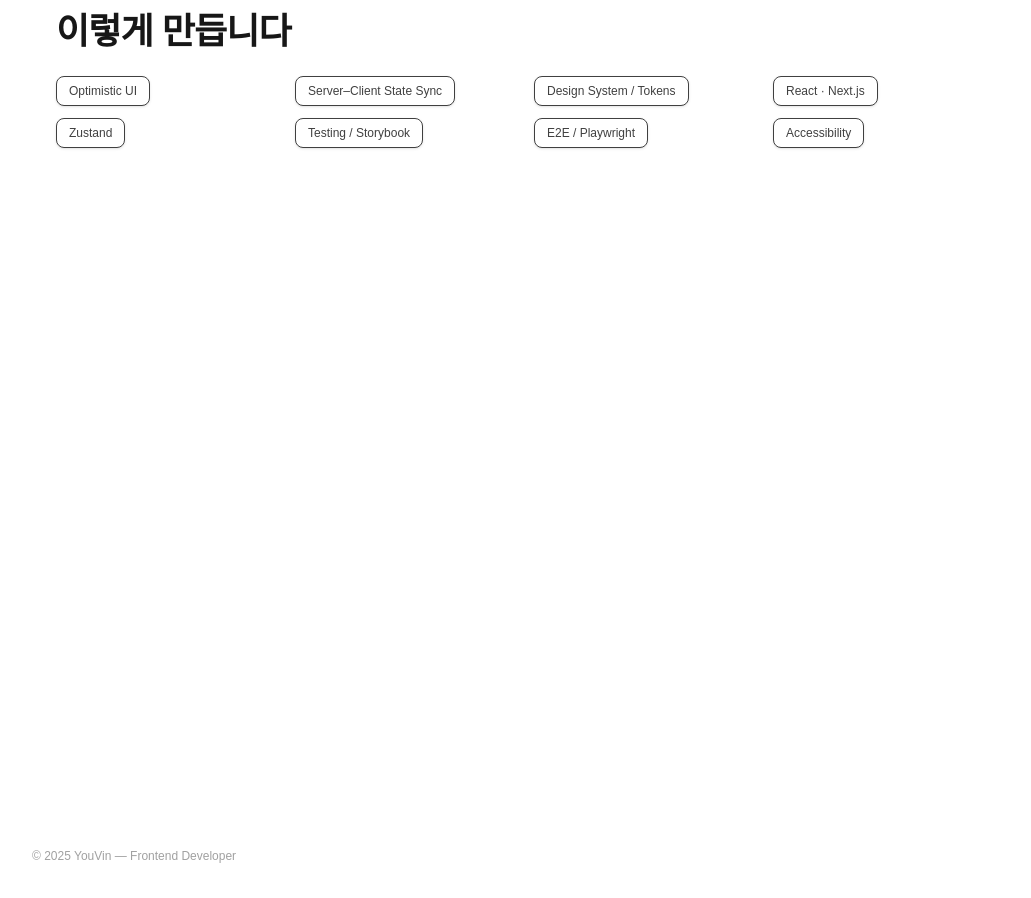
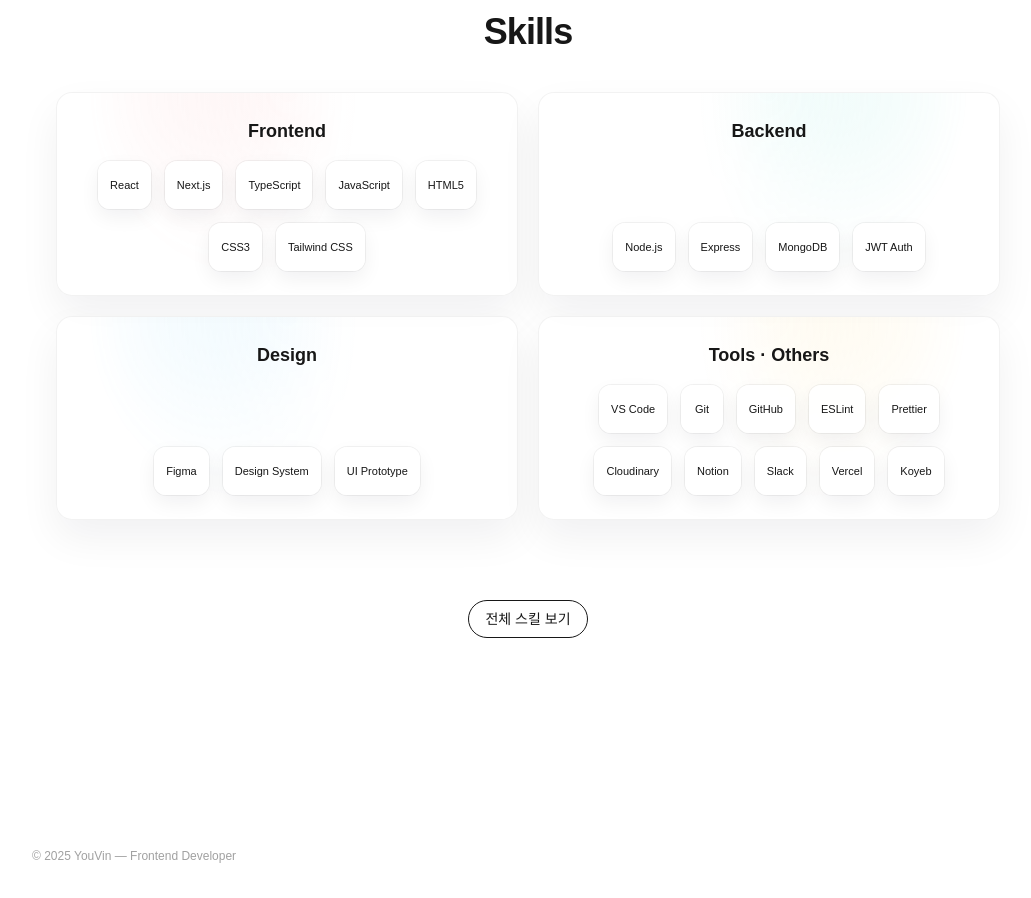
Before and after one commit to YouVin/youvin-portfolio, a Next.js app: page /skills in a window 1280 px wide. Shown: the top 898 px of the page, without its empty margins (112-1143 px from the left). Built offline with nearby package versions, Linux system fonts and the light colour scheme.

Commit message:
스킬 섹션 기본 툴 설정

```diff
--- a/app/(site)/skills/page.tsx
+++ b/app/(site)/skills/page.tsx
@@ -1,5 +1,5 @@
 // app/(site)/skills/page.tsx
 import SkillsSection from "@/app/components/sections/SkillsSection";
 export default function SkillsPage() {
-  return <SkillsSection variant="full" />;
+  return <SkillsSection variant="teaser" />;
 }
--- a/app/components/sections/SkillsSection.tsx
+++ b/app/components/sections/SkillsSection.tsx
@@ -1,11 +1,83 @@
+// app/components/sections/SkillsSection.tsx
 "use client";
 
 import Link from "next/link";
+import Image from "next/image";
 import Reveal from "@/app/components/Reveal";
 import { Section } from "@/app/components/Section";
-import { SkillBadge } from "@/app/components/SkillBadge";
 
 type Variant = "teaser" | "full";
+
+type SkillIcon = {
+  label: string;
+  src?: string; // 나중에 아이콘 경로 넣을 곳 (/public/icons/...)
+};
+
+type SkillCategory = {
+  id: string;
+  title: string;
+  toneBg: string;
+  skills: SkillIcon[];
+};
+
+const CATEGORIES: SkillCategory[] = [
+  {
+    id: "frontend",
+    title: "Frontend",
+    toneBg:
+      "bg-[radial-gradient(circle_at_top_left,rgba(248,113,113,0.18),transparent_60%)]",
+    skills: [
+      { label: "React" },
+      { label: "Next.js" },
+      { label: "TypeScript" },
+      { label: "JavaScript" },
+      { label: "HTML5" },
+      { label: "CSS3" },
+      { label: "Tailwind CSS" },
+    ],
+  },
+  {
+    id: "backend",
+    title: "Backend",
+    toneBg:
+      "bg-[radial-gradient(circle_at_top_right,rgba(45,212,191,0.20),transparent_60%)]",
+    skills: [
+      { label: "Node.js" },
+      { label: "Express" },
+      { label: "MongoDB" },
+      { label: "JWT Auth" },
+    ],
+  },
+  {
+    id: "design",
+    title: "Design",
+    toneBg:
+      "bg-[radial-gradient(circle_at_top_left,rgba(56,189,248,0.18),transparent_60%)]",
+    skills: [
+      { label: "Figma" },
+      { label: "Design System" },
+      { label: "UI Prototype" },
+    ],
+  },
+  {
+    id: "tools",
+    title: "Tools · Others",
+    toneBg:
+      "bg-[radial-gradient(circle_at_top_right,rgba(251,191,36,0.18),transparent_60%)]",
+    skills: [
+      { label: "VS Code" },
+      { label: "Git" },
+      { label: "GitHub" },
+      { label: "ESLint" },
+      { label: "Prettier" },
+      { label: "Cloudinary" },
+      { label: "Notion" },
+      { label: "Slack" },
+      { label: "Vercel" },
+      { label: "Koyeb" },
+    ],
+  },
+];
 
 export default function SkillsSection({
   variant = "teaser",
@@ -13,58 +85,91 @@ export default function SkillsSection({
   variant?: Variant;
 }) {
   const wrapper = variant === "full" ? "max-w-6xl" : "max-w-5xl";
-  const gridCols =
-    variant === "full"
-      ? "sm:grid-cols-3 md:grid-cols-4"
-      : "sm:grid-cols-2 md:grid-cols-3";
+  const visibleCategories =
+    variant === "teaser" ? CATEGORIES.slice(0, 4) : CATEGORIES;
 
   return (
     <Section id="skills">
-      <div className={`mx-auto w-full ${wrapper} px-6`}>
-        {/* 상단 헤딩 */}
+      <div className={`mx-auto w-full ${wrapper} px-6 text-center`}>
+        {/* 헤더 */}
         <Reveal
           as="h2"
           intensity="bold"
-          className="text-3xl font-bold tracking-tight md:text-4xl"
+          className="text-3xl font-extrabold tracking-tight md:text-4xl"
         >
-          이렇게 만듭니다
+          Skills
         </Reveal>
 
-        {/* 스킬 뱃지 */}
-        <div className={`mt-6 grid gap-3 ${gridCols}`}>
-          {[
-            "Optimistic UI",
-            "Server–Client State Sync",
-            "Design System / Tokens",
-            "React · Next.js",
-            "Zustand",
-            "Testing / Storybook",
-          ].map((skill) => (
-            <Reveal key={skill} intensity="soft">
-              <SkillBadge label={skill} />
+        {/* 2×2 카드 */}
+        <div className="mt-10 grid gap-5 md:grid-cols-2">
+          {visibleCategories.map((cat, idx) => (
+            <Reveal
+              key={cat.id}
+              as="article"
+              intensity="soft"
+              delay={0.06 * idx}
+              className="h-full"
+            >
+              <div
+                className={[
+                  "relative h-full rounded-2xl border border-black/5 bg-white/80",
+                  "px-6 py-5 md:px-7 md:py-6",
+                  "shadow-[0_18px_40px_rgba(15,23,42,0.06)]",
+                  "flex flex-col items-center justify-between overflow-hidden",
+                  "backdrop-blur-sm",
+                ].join(" ")}
+              >
+                {/* 은은한 배경 스팟 */}
+                <div
+                  aria-hidden
+                  className={[
+                    "pointer-events-none absolute inset-0 -z-10",
+                    cat.toneBg,
+                    "[mask-image:radial-gradient(circle_at_top,black,transparent_65%)]",
+                  ].join(" ")}
+                />
+
+                {/* 제목 */}
+                <div className="flex flex-col items-center gap-1">
+                  <h3 className="text-base md:text-lg font-semibold text-foreground">
+                    {cat.title}
+                  </h3>
+                </div>
+
+                {/* 아이콘/뱃지 그리드 */}
+                <div className="mt-4 flex flex-wrap justify-center gap-3 md:gap-3.5">
+                  {cat.skills.map((skill) => (
+                    <div
+                      key={skill.label}
+                      className="flex h-11 min-w-[2.6rem] items-center justify-center rounded-xl bg-white/90 px-3 text-[10px] font-medium text-muted shadow-[0_8px_20px_rgba(15,23,42,0.06)] ring-1 ring-black/5 md:h-12 md:text-[11px]"
+                    >
+                      {skill.src ? (
+                        <Image
+                          src={skill.src}
+                          alt={skill.label}
+                          width={24}
+                          height={24}
+                          className="h-5 w-5 md:h-6 md:w-6"
+                        />
+                      ) : (
+                        <span>{skill.label}</span>
+                      )}
+                    </div>
+                  ))}
+                </div>
+              </div>
             </Reveal>
           ))}
-
-          {variant === "full" && (
-            <>
-              <Reveal intensity="soft">
-                <SkillBadge label="E2E / Playwright" />
-              </Reveal>
-              <Reveal intensity="soft">
-                <SkillBadge label="Accessibility" />
-              </Reveal>
-            </>
-          )}
         </div>
 
-        {/* 버튼 */}
+        {/* 전체 보기 버튼 */}
         {variant === "teaser" && (
-          <Reveal intensity="soft" className="mt-8">
+          <Reveal intensity="soft" className="my-20">
             <Link
               href="/skills"
-              className="inline-block rounded-lg border px-3 py-2 text-sm hover:bg-white"
+              className="inline-flex items-center justify-center rounded-full border border-foreground/15 px-4 py-2 text-xs md:text-sm font-medium text-foreground hover:bg-white/80 hover:border-foreground/30 transition-colors"
             >
-              Skills 자세히 보기 →
+              전체 스킬 보기
             </Link>
           </Reveal>
         )}
```
